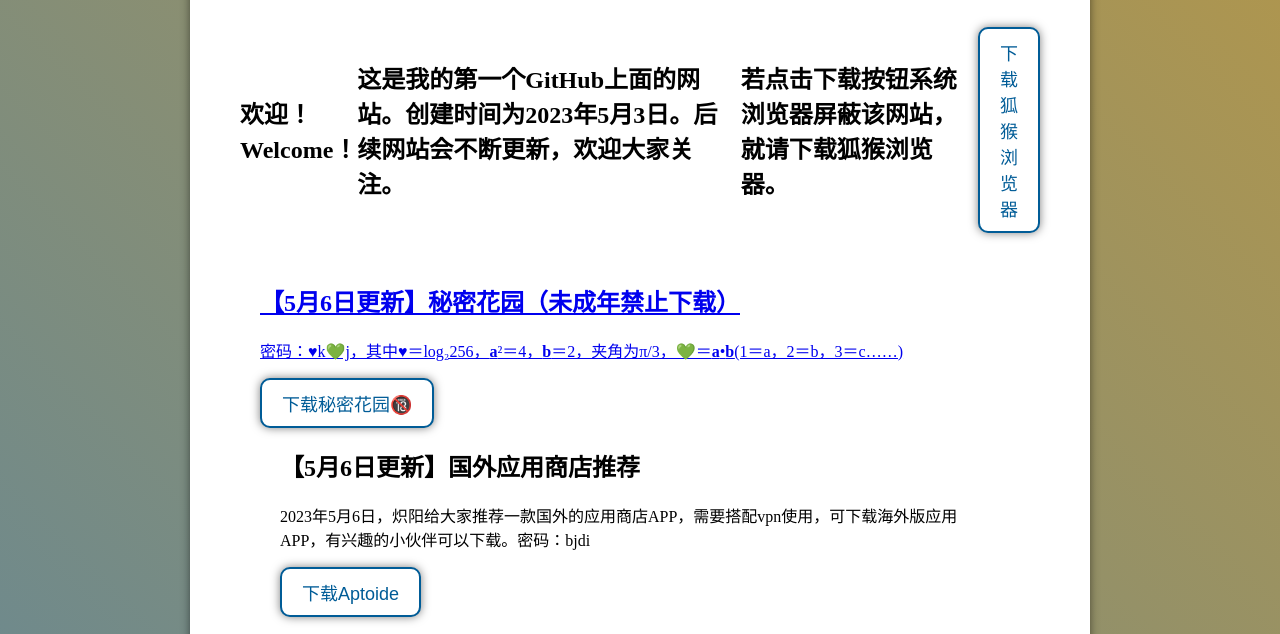
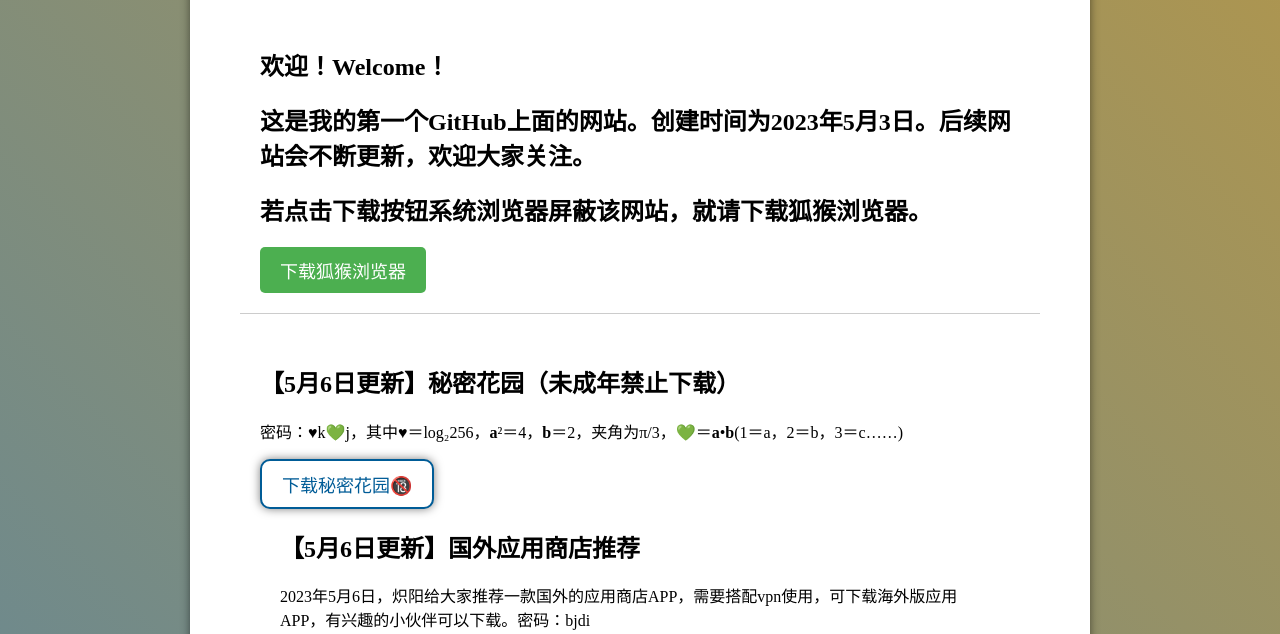
Before and after one commit to Chiyang001/blog, a plain HTML site: page index.html in a window 1280 px wide. Shown: the part 150-784 px from the top of the page. Drawn offline with Linux system fonts and the light colour scheme.

Commit message:
Update index.html

```diff
--- a/index.html
+++ b/index.html
@@ -116,13 +116,12 @@
         <a href="https://m.bilibili.com/space/404891612?from=search" class="btn">点击进入炽阳001的 Bilibili 主页</a>
       </div>
 
-      <div class="btn-container">
+<div class="post">
 
   <h2>欢迎！Welcome！</h2>
   <h2>这是我的第一个GitHub上面的网站。创建时间为2023年5月3日。后续网站会不断更新，欢迎大家关注。</h2>
   <h2>若点击下载按钮系统浏览器屏蔽该网站，就请下载狐猴浏览器。</h2>
-  <a href="https://lemurbrowser.com/app/zh/index.html" target="_blank" rel="noopener noreferrer">
-  <button class="btn">下载狐猴浏览器</button>
+<a href="https://lemurbrowser.com/app/zh/index.html" class="btn">下载狐猴浏览器</a>
 </div>
 
 <div class="btn-container">
```
